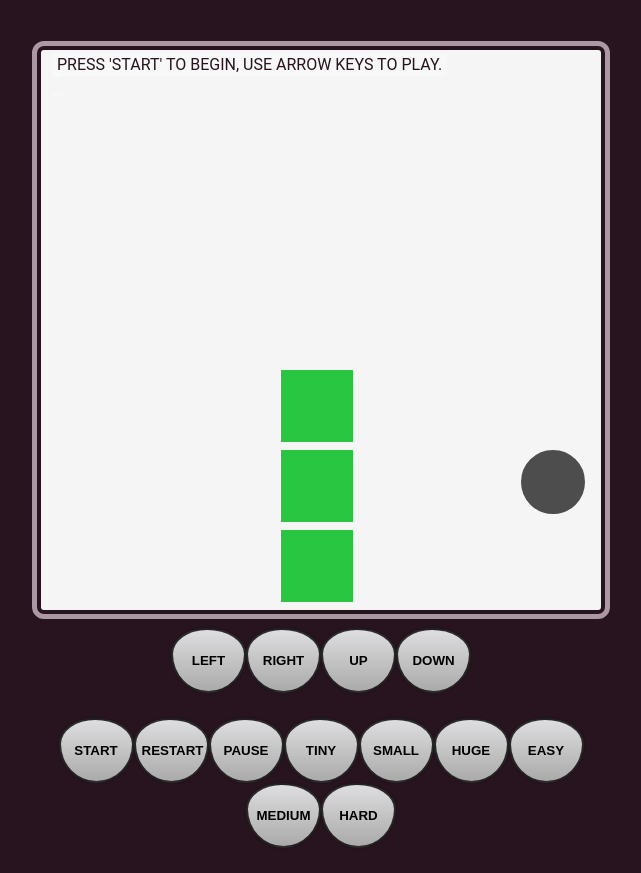
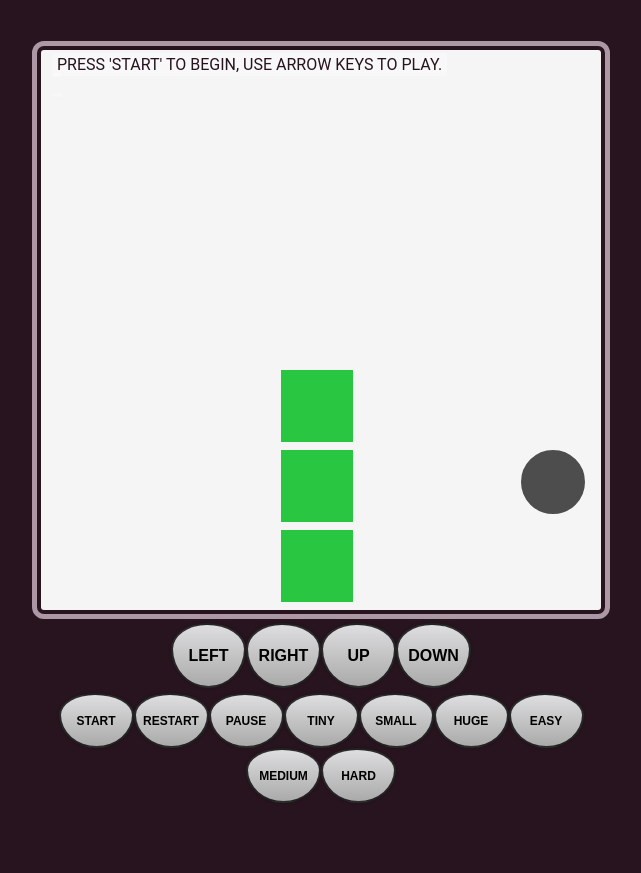
Before and after one commit to justinhaubrich/Snake, a website built with webpack: page assets/index.html in a window 1280 px wide. Shown: the whole page, without its empty margins (319-960 px from the left). After the commit the page ends 823 px from the top, so only its background shows below. Built offline with nearby package versions, Linux system fonts and the light colour scheme.

Commit message:
feature: buttons resized

```diff
--- a/assets/styles/sass/main.sass
+++ b/assets/styles/sass/main.sass
@@ -80,6 +80,12 @@ body
         border-radius: 50%
         border: 2px solid #4d4d4d
     #gui
+        .button-grid.direction
+            margin-bottom: 5px
+            button.button.big
+                width: 75px
+                height: 65px
+                font-size: 12pt
         .button-grid
             @media (max-width: 500px)
                 width: 70vw
@@ -87,19 +93,24 @@ body
             justify-content: center
             width: 70vh
             margin: 0 auto
-            margin-top: 10px
-            margin-bottom: 25px
+            margin-top: 5px
+            &:not(.direction)
+                margin-bottom: 20px
             flex-wrap: wrap
             button.button.big:hover
                 background: $mid-color
             button.button.big
+                font-size: 9pt
                 z-index: 10
                 cursor: pointer
                 content: ""
                 display: block
                 min-width: 75px
-                width: 75px
-                height: 65px
+                width: 65px
+                height: 55px
+                @media (max-width: 500px)
+                    width: 30px
+                    height: 45px
                 font-weight: bold
                 text-transform: uppercase
                 background: #dedee0
```
Also changed, not shown: assets/styles/main.css, 1 other file.
